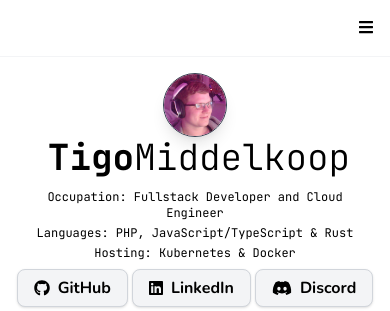
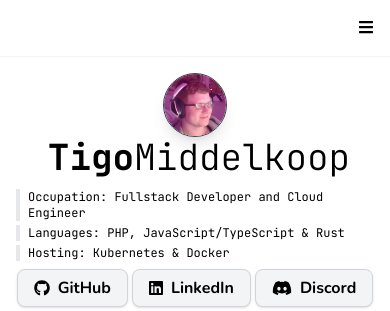
Before and after one commit to tigomiddelkoop/Portfolio, a Next.js app: page / in a window 390 px wide. Shown: the top 311 px of the page. Built offline with nearby package versions, Linux system fonts and the light colour scheme.

Commit message:
Change style of the occupation, languages and hosting

```diff
--- a/src/pages/index.tsx
+++ b/src/pages/index.tsx
@@ -45,10 +45,10 @@
 
                         {/* Job function and quick summary of languages */
                         }
-                        <div className={"items-start space-y-1 text-xs text-center sm:text-left"}>
-                            <p className="jetbrains sm:border-l-4 sm:pl-2">Occupation: Fullstack Developer and Cloud Engineer</p>
-                            <p className="jetbrains sm:border-l-4 sm:pl-2">Languages: PHP, JavaScript/TypeScript & Rust</p>
-                            <p className="jetbrains sm:border-l-4 sm:pl-2">Hosting: Kubernetes & Docker</p>
+                        <div className={"items-start space-y-1 text-xs sm:text-left"}>
+                            <p className="jetbrains border-l-4 pl-2">Occupation: Fullstack Developer and Cloud Engineer</p>
+                            <p className="jetbrains border-l-4 pl-2">Languages: PHP, JavaScript/TypeScript & Rust</p>
+                            <p className="jetbrains border-l-4 pl-2">Hosting: Kubernetes & Docker</p>
                         </div>
 
                         {/* Some socials */}
```
